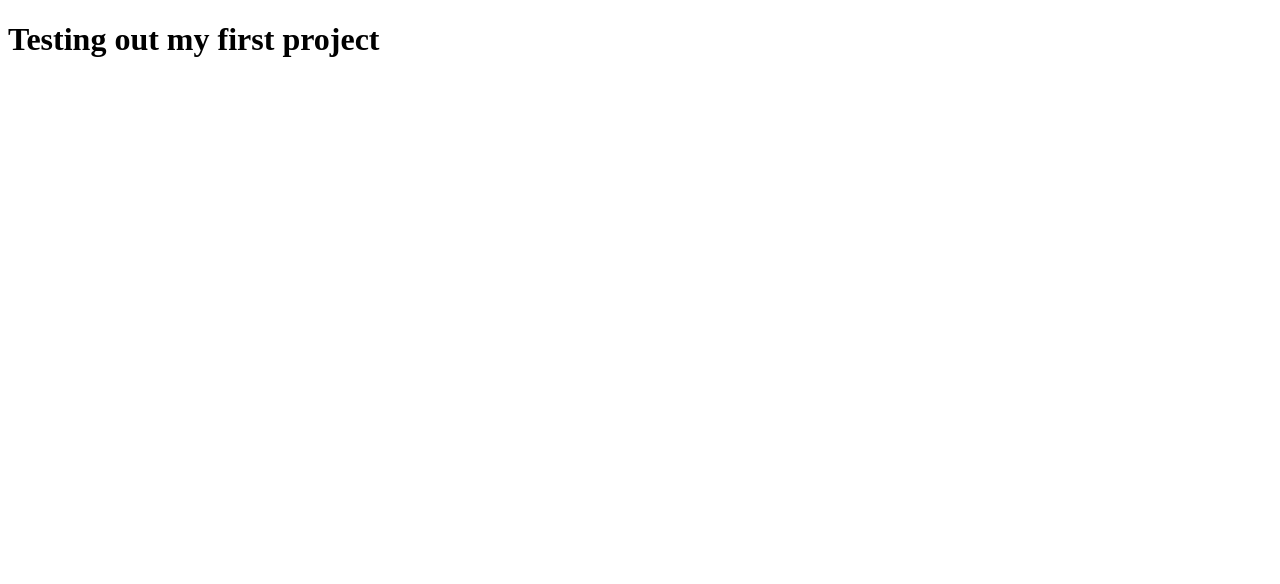
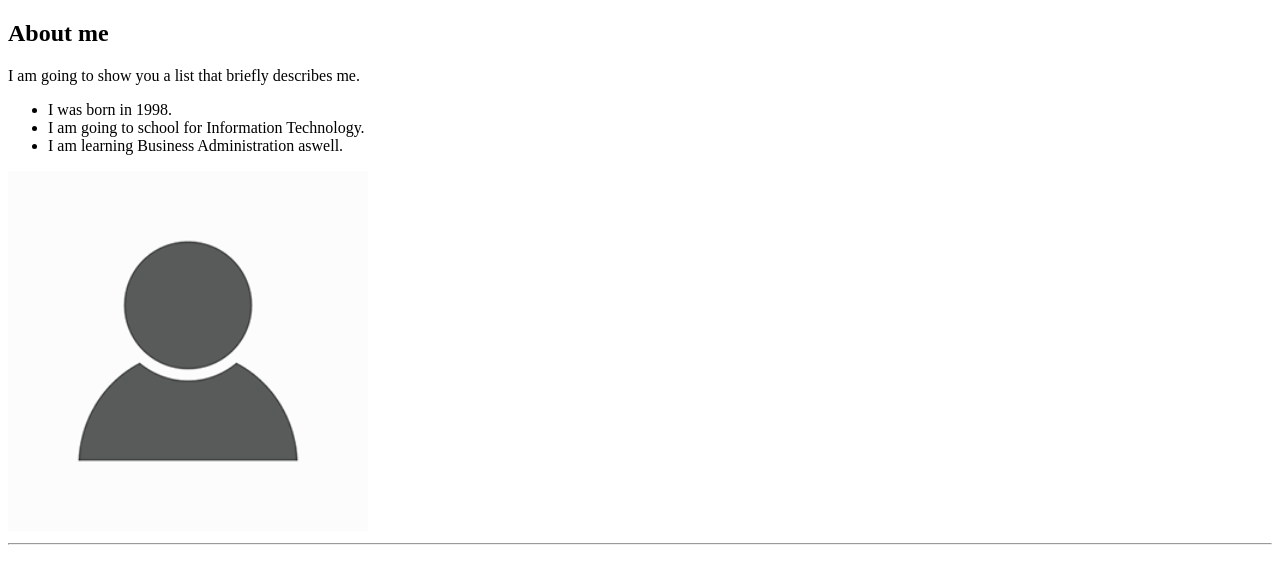
Before and after one commit to AnthonyFiset/First_Project, a plain HTML site: page index.html in a window 1280 px wide. Drawn offline with Linux system fonts and the light colour scheme.

Commit message:
I started working on the HTML

```diff
--- a/index.html
+++ b/index.html
@@ -7,6 +7,20 @@
     <title>First Project</title>
 </head>
 <body>
-    <H1>Testing out my first project</H1>
+    <!-- This my First Heading with content about myself -->
+    <section>
+        <h1>About me</h1>
+        <p>I am going to show you a list that briefly describes me.</p>
+        <ul>
+            <li>I was born in 1998.</li>
+            <li>I am going to school for Information Technology.</li>
+            <li>I am learning Business Administration aswell.</li>
+        </ul>
+        <a target="_blank" href="Images/person-icon.png">
+            <img src="Images/person-icon.png" alt="person-icon" height="360px" width="360px">
+        </a>
+    </section>
+    <hr>
+    <!-- This Section will be about  -->
 </body>
 </html>
```
Also changed, not shown: Images/person-icon.png (added).
